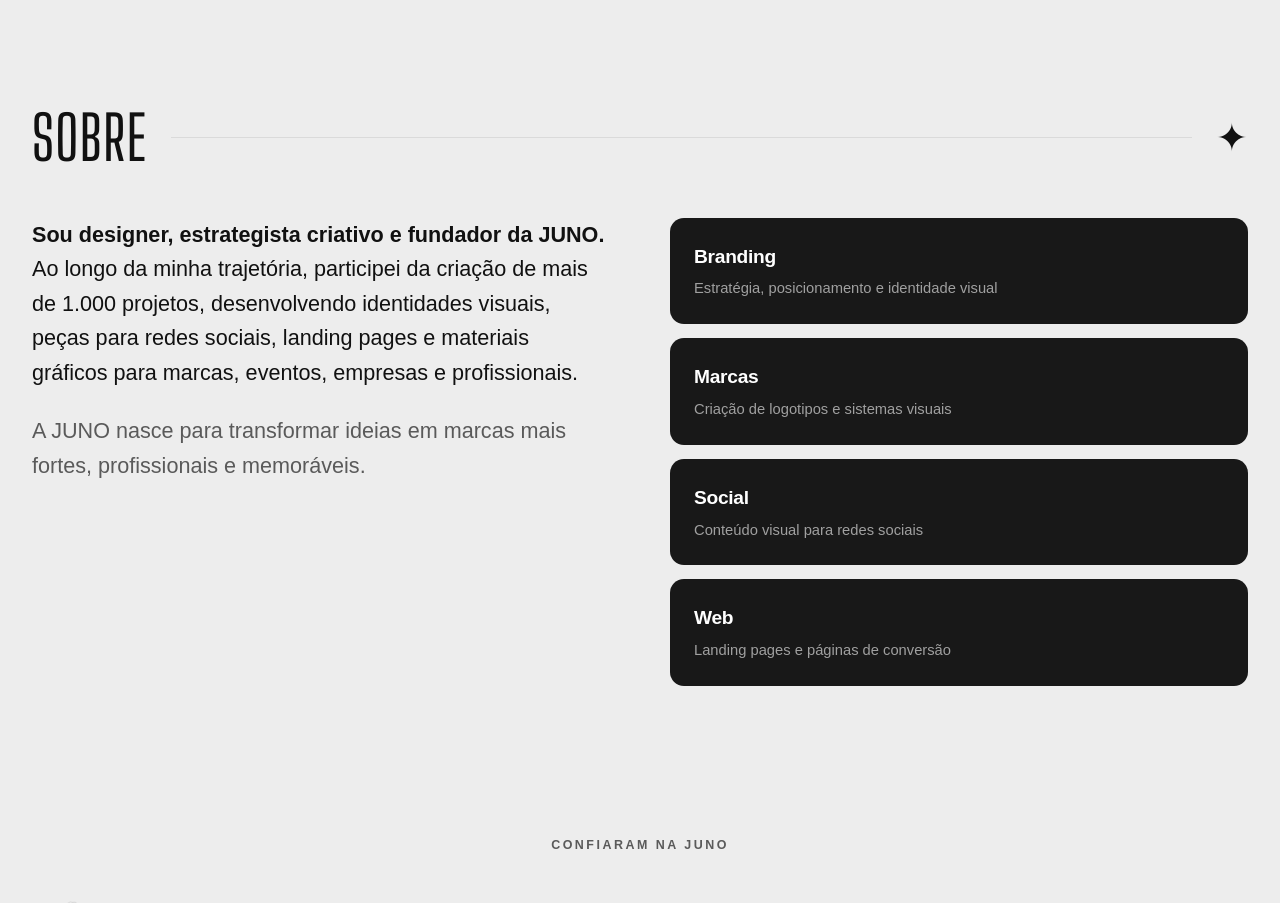
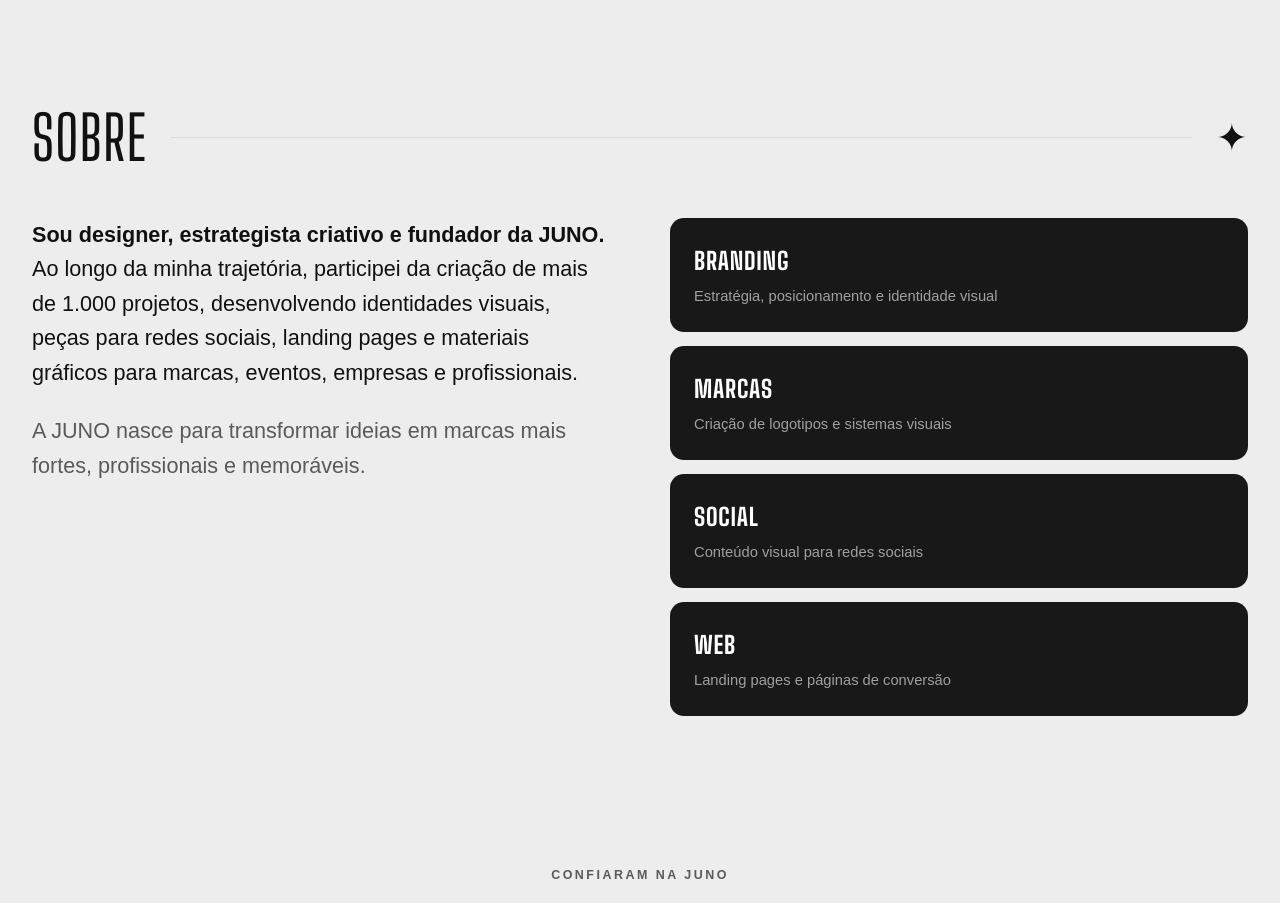
Before and after one commit to Calebe777/JunoRaiz, a PHP site: page / in a window 1280 px wide. Shown: the part 1564-2467 px from the top of the page. Run offline with PHP 8.4, Linux system fonts and the light colour scheme; some web fonts are replaced.

Commit message:
Garantindo Big Shoulders em todos os titulos e Google Sans Regular no texto

```diff
--- a/style.css
+++ b/style.css
@@ -656,12 +656,12 @@ body.nav-open {
 }
 
 .about-card h3 {
-  font-family: var(--body);
-  font-weight: 600;
-  font-size: 1.2rem;
-  letter-spacing: -0.015em;
+  font-family: var(--display);
+  font-size: 1.5rem;
+  letter-spacing: 0.03em;
   color: #FFFFFF;
   margin-bottom: 6px;
+  text-transform: uppercase;
 }
 
 .about-card p {
```
